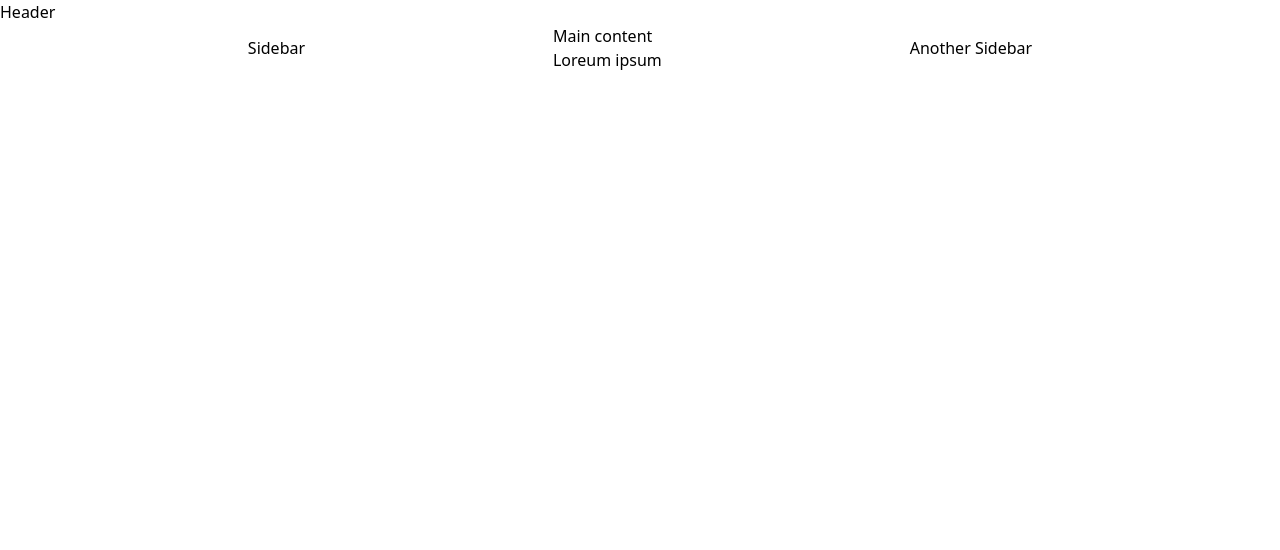
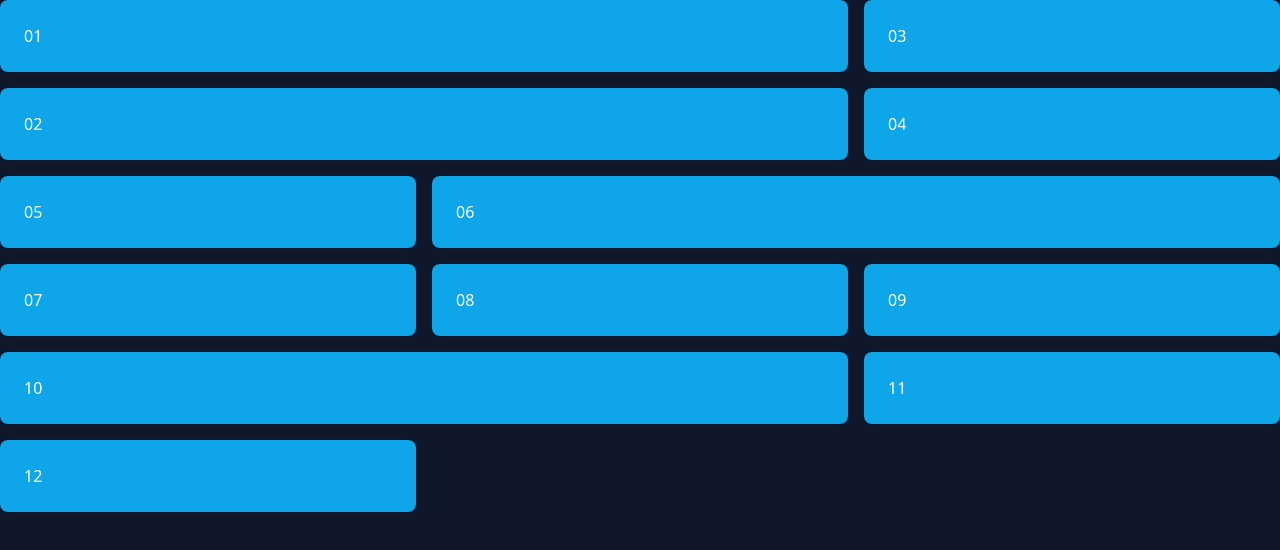
Before and after one commit to GuruDev20/Tailwind-CSS-Demo-practice, a React (Create React App) app: page / in a window 1280 px wide. Shown: the top 550 px of the page. Built offline with nearby package versions, Linux system fonts and the light colour scheme; the HTML template or start-up script is replaced by a standard one.

Commit message:
grid & properties

```diff
--- a/src/App.js
+++ b/src/App.js
@@ -1,40 +1,31 @@
 import React from "react";
 function App() {
   return (
-    // <div className="parent">
-    //   <div>Header</div>
-    //   <div className="flex">
-    //     <div className="basis-1/4">Sidebar</div>
-    //     <div className="basis-2/4">Main Content</div>
-    //     <div className="basis-1/4">Another Sidebar</div>
-    //   </div>
-    // </div>
-    // <div className="parent">
-    //   <div>Header</div>
-    //   <div className="flex flex-col md:flex-row">
-    //     <div className="w-32 bg-sky-500">Sidebar</div>
-    //     <div className="w-full bg-red-500">Main content</div>
-    //   </div>
-    // </div>
-    // <div className="parent">
-    //   <div>Header</div>
-    //   <div className="flex flex-col md:flex-row">
-    //     <div className="flex flex-nowrap w-full">
-    //       <div className="w-full grow">01</div>
-    //       <div className="w-full grow">02</div>
-    //       <div className="w-full grow">03</div>
-    //     </div>
-    //   </div>
-    // </div>
-    <div className="parent">
-      <div>Header</div>
-      <div className="flex items-center justify-evenly">
-        <div>Sidebar</div>
-        <div>
-          <h1>Main content</h1>
-          <p>Loreum ipsum </p>
+    <div className="h-screen text-white parent bg-slate-900">
+      <div className="container mx-auto">
+        {/* <div className="grid lg:grid-cols-3 md:grid-cols-2 gap-4">
+          <div className="bg-sky-500 p-6 rounded-lg">1</div>
+          <div className="bg-sky-500 p-6 rounded-lg">2</div>
+          <div className="bg-sky-500 p-6 rounded-lg">3</div>
+          <div className="bg-red-500 p-6 rounded-lg col-span-2">4</div>
+          <div className="bg-sky-500 p-6 rounded-lg">5</div>
+          <div className="bg-sky-500 p-6 rounded-lg">6</div>
+          <div className="bg-green-500 p-6 rounded-lg col-span-2">7</div>
+        </div> */}
+        <div class="grid grid-flow-row-dense grid-cols-3 grid-rows-3 gap-4">
+          <div className="p-6 bg-sky-500 rounded-lg col-span-2">01</div>
+          <div className="p-6 bg-sky-500 rounded-lg col-span-2">02</div>
+          <div className="p-6 bg-sky-500 rounded-lg">03</div>
+          <div className="p-6 bg-sky-500 rounded-lg">04</div>
+          <div className="p-6 bg-sky-500 rounded-lg">05</div>
+          <div className="p-6 bg-sky-500 rounded-lg col-span-2">06</div>
+          <div className="p-6 bg-sky-500 rounded-lg">07</div>
+          <div className="p-6 bg-sky-500 rounded-lg">08</div>
+          <div className="p-6 bg-sky-500 rounded-lg">09</div>
+          <div className="p-6 bg-sky-500 rounded-lg col-span-2">10</div>
+          <div className="p-6 bg-sky-500 rounded-lg">11</div>
+          <div className="p-6 bg-sky-500 rounded-lg">12</div>
         </div>
-        <div>Another Sidebar</div>
       </div>
     </div>
   );
```
